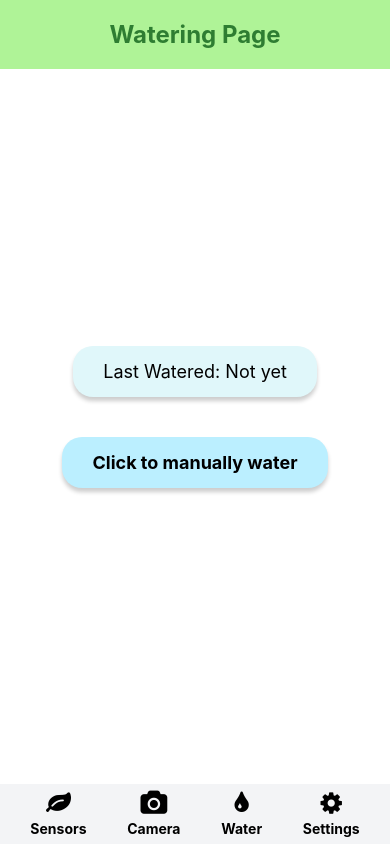
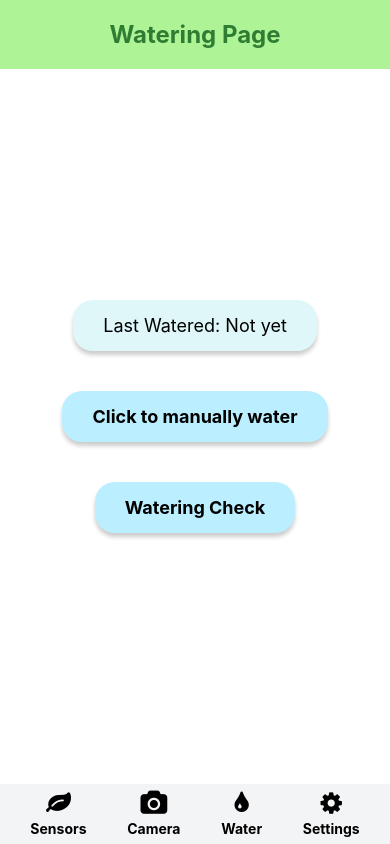
Before and after one commit to tonych312312/PlantGuardianApp, a React Native app: screen /Water in a window 390 px wide. Built offline with nearby package versions, Linux system fonts and the light colour scheme.

Commit message:
notifications, water checker.

```diff
--- a/App.tsx
+++ b/App.tsx
@@ -1,4 +1,5 @@
-import React from 'react';
+import React, { useEffect, useState } from 'react';
+import { Alert } from 'react-native';
 import { NavigationContainer } from '@react-navigation/native';
 import { createStackNavigator } from '@react-navigation/stack';
 import PlantGuardianApp from './src/components/PlantGuardianApp';
@@ -11,7 +12,51 @@ import styled from 'styled-components/native';
 
 const Stack = createStackNavigator();
 
+// Define plant presets globally to match what’s in `SettingsPage`
+const plantPresets = {
+  Cactus: { moistureRange: [400, Infinity] },
+  Fern: { moistureRange: [0, 300] },
+  Orchid: { moistureRange: [0, 300] },
+  "Spider Plant": { moistureRange: [301, 400] },
+  "Aloe Vera": { moistureRange: [400, Infinity] },
+};
+
 const App = () => {
+  const [selectedPlant, setSelectedPlant] = useState("Cactus"); // Track selected plant
+  const desiredMoistureRange = plantPresets[selectedPlant].moistureRange;
+
+  // Function to handle plant change from SettingsPage
+  const handlePlantChange = (newPlant) => {
+    setSelectedPlant(newPlant);
+  };
+
+  // Function to check moisture level and display a notification
+  const checkMoistureStatus = async () => {
+    try {
+      const response = await fetch("http://107.200.171.115:5000/api/data");
+      const latestData = await response.json();
+      const moistureValue = parseInt(latestData.moistureSens, 10);
+
+      if (moistureValue < desiredMoistureRange[0]) {
+        Alert.alert("Notification", "Your plant has more than enough water.");
+      } else if (moistureValue > desiredMoistureRange[1]) {
+        Alert.alert("Notification", "Your plant should be watered soon.");
+      } else {
+        Alert.alert("Notification", "Your plant is doing well and has enough water.");
+      }
+    } catch (error) {
+      console.error("Error fetching data for moisture check:", error);
+    }
+  };
+
+  // Set up the interval for the moisture check every 3 minutes
+  useEffect(() => {
+    const intervalId = setInterval(checkMoistureStatus, 3 * 60 * 1000); // 3 minutes
+
+    // Clear interval on component unmount
+    return () => clearInterval(intervalId);
+  }, [desiredMoistureRange]); // Re-run when desiredMoistureRange changes
+
   return (
     <NavigationContainer>
       <AppContainer>
@@ -20,8 +65,12 @@ const App = () => {
             <Stack.Screen name="Home" component={PlantGuardianApp} />
             <Stack.Screen name="Sensors" component={SensorPage} />
             <Stack.Screen name="Camera" component={CameraPage} />
-            <Stack.Screen name="Water" component={WateringPage} />
-            <Stack.Screen name="Settings" component={SettingsPage} />
+            <Stack.Screen name="Water">
+              {() => <WateringPage selectedPlant={selectedPlant} />}
+            </Stack.Screen>
+            <Stack.Screen name="Settings">
+              {() => <SettingsPage selectedPlant={selectedPlant} onPlantChange={handlePlantChange} />}
+            </Stack.Screen>
           </Stack.Navigator>
         </ContentContainer>
         <NavigationBar />
--- a/src/components/CameraPage.jsx
+++ b/src/components/CameraPage.jsx
@@ -98,7 +98,7 @@ const CameraPage = () => {
       }
     };
 
-    fetchLatestImage(); // Initial fetch on mount
+    fetchLatestImage();
 
     // Set an interval to fetch the latest image every 10 seconds
     const intervalId = setInterval(fetchLatestImage, 10000);
--- a/src/components/SettingsPage.jsx
+++ b/src/components/SettingsPage.jsx
@@ -3,24 +3,24 @@ import styled from "styled-components/native";
 import { View, Text, Modal, TouchableOpacity, ScrollView } from "react-native";
 import SettingItem from './SettingItem';
 
+// Define plant presets with user-friendly moisture levels
 const plantPresets = {
-  Cactus: { moisture: "Low", temperature: "High", waterLevel: "Low", pH: "Slightly Acidic" },
-  Fern: { moisture: "High", temperature: "Normal", waterLevel: "High", pH: "Slightly Acidic" },
-  Orchid: { moisture: "Moderate", temperature: "Warm", waterLevel: "Moderate", pH: "Slightly Acidic" },
-  "Spider Plant": { moisture: "Moderate", temperature: "Normal", waterLevel: "Moderate", pH: "Neutral" },
-  "Aloe Vera": { moisture: "Low", temperature: "High", waterLevel: "Low", pH: "Neutral" },
+  Cactus: { moisture: "Dry", temperature: "High", waterLevel: "Low", pH: "Slightly Acidic" },
+  Fern: { moisture: "Wet", temperature: "Normal", waterLevel: "High", pH: "Slightly Acidic" },
+  Orchid: { moisture: "Wet", temperature: "Warm", waterLevel: "Moderate", pH: "Slightly Acidic" },
+  "Spider Plant": { moisture: "Normal", temperature: "Normal", waterLevel: "Moderate", pH: "Neutral" },
+  "Aloe Vera": { moisture: "Dry", temperature: "High", waterLevel: "Low", pH: "Neutral" },
 };
 
-const SettingsPage = () => {
-  const [selectedPlant, setSelectedPlant] = useState("Cactus");
-  const [settings, setSettings] = useState(plantPresets[selectedPlant]);
+const SettingsPage = ({ selectedPlant, onPlantChange }) => {
   const [isModalVisible, setModalVisible] = useState(false);
 
   const handlePlantChange = (plant) => {
-    setSelectedPlant(plant);
-    setSettings(plantPresets[plant]);
+    onPlantChange(plant); // Notify app of plant change
     setModalVisible(false);
   };
+
+  const settings = plantPresets[selectedPlant];
 
   return (
     <PageWrapper>
--- a/src/components/WateringPage.jsx
+++ b/src/components/WateringPage.jsx
@@ -2,41 +2,93 @@ import React, { useState } from "react";
 import styled from "styled-components/native";
 import { View, Text, TouchableOpacity, ActivityIndicator } from "react-native";
 
-const WateringPage = () => {
+// Define plant presets, ideally matching what’s set in `SettingsPage` and `app.tsx`
+const plantPresets = {
+  Cactus: { moistureRange: [400, Infinity], temperature: "High", waterLevel: "Low", pH: "Slightly Acidic" },
+  Fern: { moistureRange: [0, 300], temperature: "Normal", waterLevel: "High", pH: "Slightly Acidic" },
+  Orchid: { moistureRange: [0, 300], temperature: "Warm", waterLevel: "Moderate", pH: "Slightly Acidic" },
+  "Spider Plant": { moistureRange: [301, 400], temperature: "Normal", waterLevel: "Moderate", pH: "Neutral" },
+  "Aloe Vera": { moistureRange: [400, Infinity], temperature: "High", waterLevel: "Low", pH: "Neutral" },
+};
+
+const WateringPage = ({ selectedPlant = "Cactus" }) => {
   const [lastWatered, setLastWatered] = useState("");
   const [loading, setLoading] = useState(false);
+  const [checking, setChecking] = useState(false);
+
+  // Get the desired moisture range for the selected plant
+  const desiredMoistureRange = plantPresets[selectedPlant].moistureRange;
 
   // Function to handle manual watering
   const handleManualWatering = async () => {
     try {
-      // Set loading state
       setLoading(true);
 
-      // Set pump_on to 1 (turn on the pump)
+      // Turn on the water pump
       await fetch("http://107.200.171.115:5000/api/control/togglePump", {
         method: "POST",
-        headers: {
-          "Content-Type": "application/json",
-        },
+        headers: { "Content-Type": "application/json" },
       });
 
-      // Set the "Last Watered" state to the current date and time
       const currentDateTime = new Date().toLocaleString();
       setLastWatered(currentDateTime);
 
-      // Automatically revert pump_on to 2 after 5 seconds and hide loading spinner
       setTimeout(async () => {
         await fetch("http://107.200.171.115:5000/api/control/togglePump", {
           method: "POST",
-          headers: {
-            "Content-Type": "application/json",
-          },
+          headers: { "Content-Type": "application/json" },
         });
-        setLoading(false); // Stop loading after 5 seconds
+        setLoading(false);
       }, 5000);
     } catch (error) {
       console.error("Error toggling pump:", error);
-      setLoading(false); // Stop loading on error
+      setLoading(false);
+    }
+  };
+
+  // Function to check if moisture is within range and trigger watering if needed
+  const handleWateringCheck = async () => {
+    setChecking(true);
+
+    try {
+      // Fetch the latest sensor data
+      const response = await fetch("http://107.200.171.115:5000/api/data");
+      const latestData = await response.json();
+      const moistureValue = parseInt(latestData.moistureSens, 10);
+
+      // Determine if the plant is overwatered, needs watering, or is within range
+      if (moistureValue < desiredMoistureRange[0]) {
+        console.log("Your plant has more than enough water.");
+        alert("Your plant has more than enough water."); // Display notification
+      } else if (moistureValue > desiredMoistureRange[1]) {
+        console.log("Your plant should be watered soon.");
+        alert("Your plant should be watered soon."); // Display notification
+
+        // Trigger watering by toggling the water pump
+        await fetch("http://107.200.171.115:5000/api/control/togglePump", {
+          method: "POST",
+          headers: { "Content-Type": "application/json" },
+        });
+
+        const currentDateTime = new Date().toLocaleString();
+        setLastWatered(currentDateTime);
+
+        // Automatically turn off pump after 5 seconds
+        setTimeout(async () => {
+          await fetch("http://107.200.171.115:5000/api/control/togglePump", {
+            method: "POST",
+            headers: { "Content-Type": "application/json" },
+          });
+          setChecking(false);
+        }, 5000);
+      } else {
+        console.log("Your plant is doing well and has enough water.");
+        alert("Your plant is doing well and has enough water."); // Display notification
+      }
+    } catch (error) {
+      console.error("Error during watering check:", error);
+    } finally {
+      setChecking(false);
     }
   };
 
@@ -47,16 +99,24 @@ const WateringPage = () => {
         <BubbleWrapper>
           <LastWateredText>Last Watered: {lastWatered || "Not yet"}</LastWateredText>
         </BubbleWrapper>
+
         <ButtonWrapper>
           <ManualWateringButton activeOpacity={0.7} onPress={handleManualWatering} disabled={loading}>
             {loading ? <ActivityIndicator color="#000" /> : <ButtonText>Click to manually water</ButtonText>}
           </ManualWateringButton>
+        </ButtonWrapper>
+
+        <ButtonWrapper>
+          <WateringCheckButton activeOpacity={0.7} onPress={handleWateringCheck} disabled={checking}>
+            {checking ? <ActivityIndicator color="#000" /> : <ButtonText>Watering Check</ButtonText>}
+          </WateringCheckButton>
         </ButtonWrapper>
       </ContentWrapper>
     </PageWrapper>
   );
 };
 
+// Styles
 const PageWrapper = styled.View`
   flex: 1;
   justify-content: space-between;
@@ -116,6 +176,19 @@ const ManualWateringButton = styled(TouchableOpacity)`
   elevation: 5;
 `;
 
+const WateringCheckButton = styled(TouchableOpacity)`
+  background-color: #bbefff;
+  padding: 15px 30px;
+  border-radius: 20px;
+  width: 100%;
+  align-items: center;
+  shadow-color: #000;
+  shadow-offset: 0px 4px;
+  shadow-opacity: 0.2;
+  shadow-radius: 4px;
+  elevation: 5;
+`;
+
 const ButtonText = styled(Text)`
   font-size: 18px;
   font-weight: bold;
```
Also changed, not shown: 2 other files (tests, documents, lock files or other folders).
